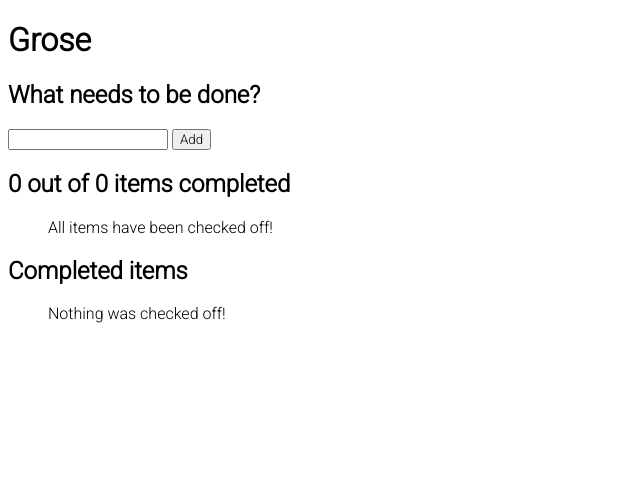
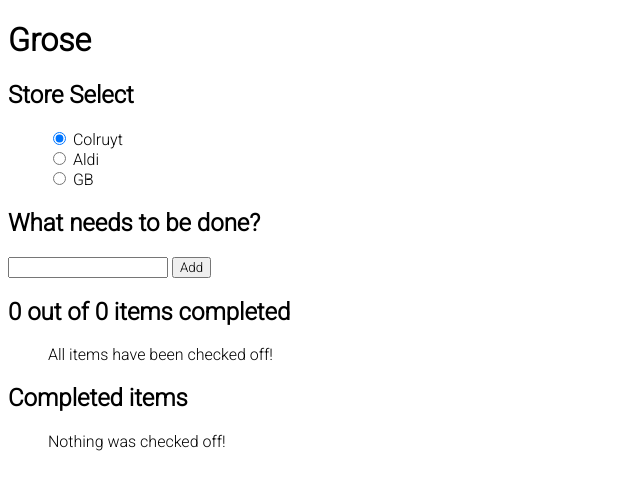
Before and after one commit to JerneV/Grose, a Svelte app: page / in a window 1280 px wide. Shown: the top 490 px of the page, without its empty margins (0-640 px from the left). Built offline with nearby package versions, Linux system fonts and the light colour scheme.

Commit message:
Add store select and update json to reflect it

```diff
--- a/src/App.svelte
+++ b/src/App.svelte
@@ -3,8 +3,11 @@
   import TodoList from "./components/TodoList.svelte";
   import Input from "./components/Input.svelte";
   import Fonts from "./components/fonts.svelte";
+  import StoreSelect from "./components/StoreSelect.svelte";
 
   let allTodos: any[] = [];
+  let stores: any[] = ["Colruyt", "Aldi", "GB"];
+  let selected: any = stores[0];
 </script>
 
 <Fonts />
@@ -12,6 +15,7 @@
 <main>
   <h1>Grose</h1>
   <Background bind:allTodos />
-  <Input bind:allTodos />
+  <StoreSelect bind:stores bind:selected />
+  <Input bind:allTodos bind:selected />
   <TodoList bind:allTodos />
 </main>
--- a/src/components/Input.svelte
+++ b/src/components/Input.svelte
@@ -1,5 +1,6 @@
 <script lang="ts">
   export let allTodos: any[] = [];
+  export let selected: any = "";
 
   let newTodoId = 0;
   let newTodoName = "";
@@ -15,7 +16,12 @@
     if (newTodoName === "") return;
     allTodos = [
       ...allTodos,
-      { id: newTodoId, name: newTodoName, completed: false },
+      {
+        id: newTodoId,
+        name: newTodoName,
+        completed: false,
+        selectedStore: selected,
+      },
     ];
     newTodoName = "";
   }
--- /dev/null
+++ b/src/components/StoreSelect.svelte
@@ -0,0 +1,29 @@
+<script lang="ts">
+  export let stores: any[] = [];
+  if (stores.length === 0) {
+    stores = ["No Stores"];
+  }
+  export let selected = stores[0];
+
+  function onClick(event: any) {
+    selected = event.currentTarget.value;
+  }
+</script>
+
+<h2>Store Select</h2>
+<ul>
+  {#each stores as store}
+    <li>
+      <input
+        type="radio"
+        checked={selected === store}
+        on:change={onClick}
+        bind:group={selected}
+        value={store}
+      />
+      {store}
+    </li>
+  {:else}
+    No stores
+  {/each}
+</ul>
--- a/src/components/TodoList.svelte
+++ b/src/components/TodoList.svelte
@@ -8,6 +8,7 @@
     todo.completed = !todo.completed;
     // Update the todo list so lists get re-rendered
     allTodos = [...allTodos];
+    console.log(allTodos);
   }
 
   export function removeFromList(todo: any) {
```
